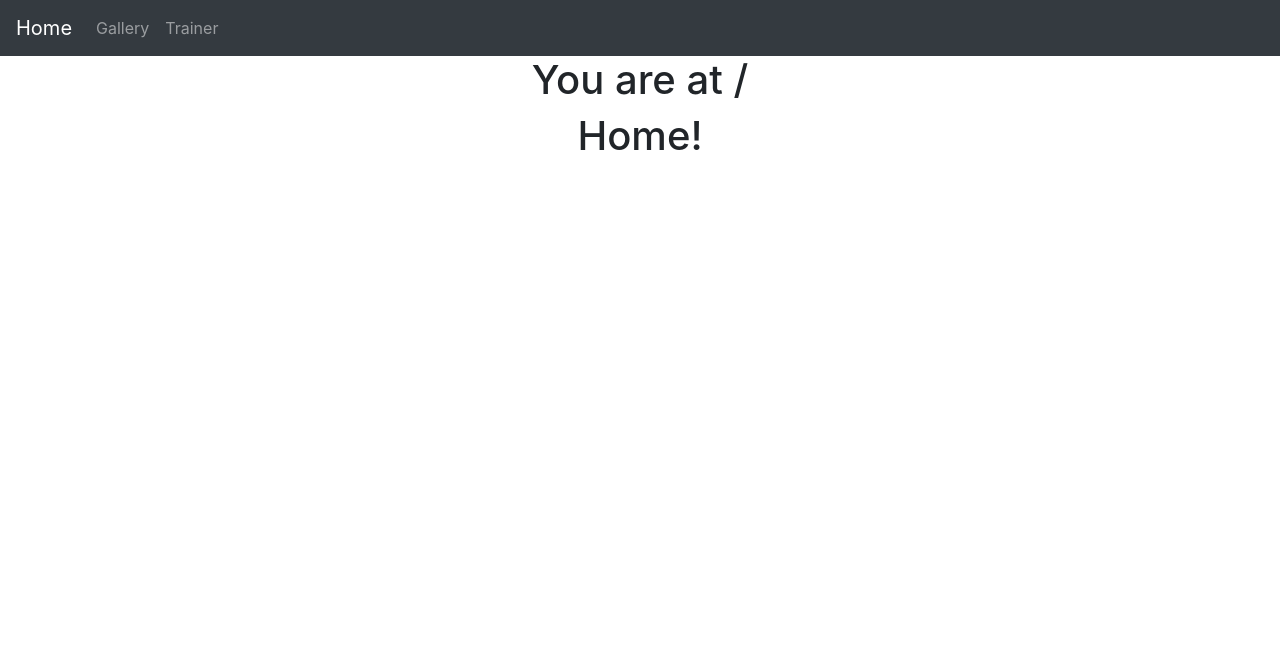
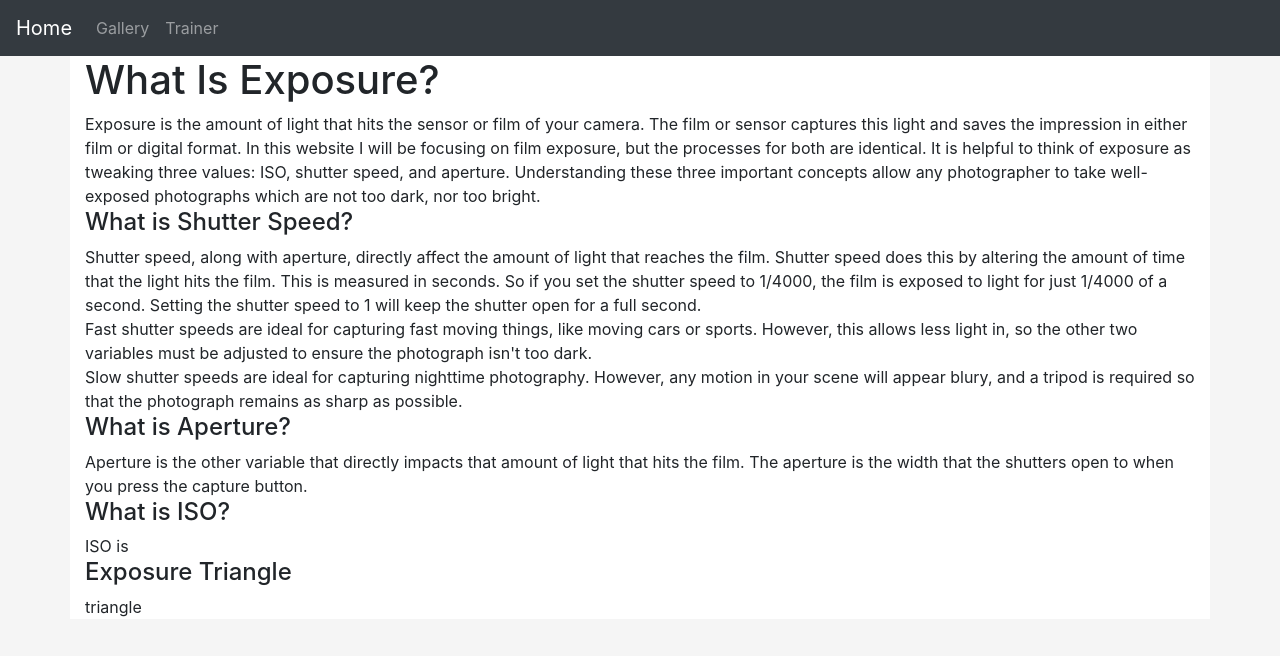
Before and after one commit to 140453a/Exposure, a React (Create React App) app: page / in a window 1280 px wide. Shown: the top 656 px of the page. Built offline with nearby package versions, Linux system fonts and the light colour scheme.

Commit message:
Added CSS styling.

```diff
--- a/package.json
+++ b/package.json
@@ -14,7 +14,8 @@
     "react-icons": "^3.9.0",
     "react-router-bootstrap": "^0.25.0",
     "react-router-dom": "^5.1.2",
-    "react-scripts": "3.4.0"
+    "react-scripts": "3.4.0",
+    "style-loader": "^1.1.3"
   },
   "scripts": {
     "start": "react-scripts start",
--- a/src/App.css
+++ b/src/App.css
@@ -17,6 +17,15 @@
   color: red;
   background-color: #282c34;
 
+}
+
+body {
+    background-color:	#F5F5F5
+}
+
+.maintext {
+  text-align: left;
+  background-color:	#FFFFFF
 }
 
 #active {
--- a/src/App.js
+++ b/src/App.js
@@ -1,5 +1,6 @@
 import React, { Component } from 'react';
 import { BrowserRouter as Router, Route} from 'react-router-dom'
+import 'bootstrap/dist/css/bootstrap.min.css';
 import './App.css';
 import Home from './components/pages/Home';
 import Gallery from './components/pages/Gallery'
--- a/src/components/layout/Header.js
+++ b/src/components/layout/Header.js
@@ -19,9 +19,13 @@ class Header extends Component {
             </Nav>
           </Navbar.Collapse>
         </Navbar>
-        <div>
-          <h1>You are at {location.pathname}</h1>
-        </div>
+        {/*
+          <div>
+            <h1>You are at {location.pathname}</h1>
+          </div>
+          </React.Fr
+
+        */}
         </React.Fragment>
 
 
--- a/src/components/pages/Home.js
+++ b/src/components/pages/Home.js
@@ -1,11 +1,63 @@
 import React, { Component } from 'react';
+
 
 class Home extends Component {
 render() {
     return (
-      <React.Fragment>
-        <h1>Home!</h1>
-      </React.Fragment>
+        <div className={"maintext container"}>
+          <div className={"row"}>
+            <div className={"col-lg-12"}>
+              <h1>What Is Exposure?</h1>
+              Exposure is the amount of light that hits the sensor or film of your camera.
+              The film or sensor captures this light and saves the impression in either film or digital format.
+              In this website I will be focusing on film exposure, but the processes for both are identical.
+              It is helpful to think of exposure as tweaking three values: ISO, shutter speed, and aperture.
+              Understanding these three important concepts allow any photographer to take well-exposed photographs which are not too dark, nor too bright.
+            </div>
+          </div>
+
+          <h4>What is Shutter Speed?</h4>
+          <div className={"row"}>
+            <div className={"col-lg-12"}>
+              Shutter speed, along with aperture, directly affect the amount of light that reaches the film.
+              Shutter speed does this by altering the amount of time that the light hits the film.
+              This is measured in seconds. So if you set the shutter speed to 1/4000, the film is exposed to light
+              for just 1/4000 of a second. Setting the shutter speed to 1 will keep the shutter open for a full second.
+
+              <br />
+              Fast shutter speeds are ideal for capturing fast moving things, like moving cars or sports.
+              However, this allows less light in, so the other two variables must be adjusted to ensure the photograph isn't too dark.
+
+              <br />
+              Slow shutter speeds are ideal for capturing nighttime photography.
+              However, any motion in your scene will appear blury, and a tripod is required so that the photograph remains as sharp as possible.
+
+
+            </div>
+          </div>
+
+          <h4>What is Aperture?</h4>
+          <div className={"row"}>
+            <div className={"col-lg-12"}>
+              Aperture is the other variable that directly impacts that amount of light that hits the film.
+              The aperture is the width that the shutters open to when you press the capture button.
+            </div>
+          </div>
+
+          <h4>What is ISO?</h4>
+          <div className={"row"}>
+            <div className={"col-lg-12"}>
+              ISO is
+            </div>
+          </div>
+
+          <h4>Exposure Triangle</h4>
+          <div className={"row"}>
+            <div className={"col-lg-12"}>
+              triangle
+            </div>
+          </div>
+      </div>
     );
   }
 }
--- a/src/index.js
+++ b/src/index.js
@@ -2,7 +2,6 @@ import React from 'react';
 import ReactDOM from 'react-dom';
 import App from './App';
 import * as serviceWorker from './serviceWorker';
-import 'bootstrap/dist/css/bootstrap.min.css';
 
 ReactDOM.render(<App />, document.getElementById('root'));
 
```
Also changed, not shown: 1 other file (tests, documents, lock files or other folders).
